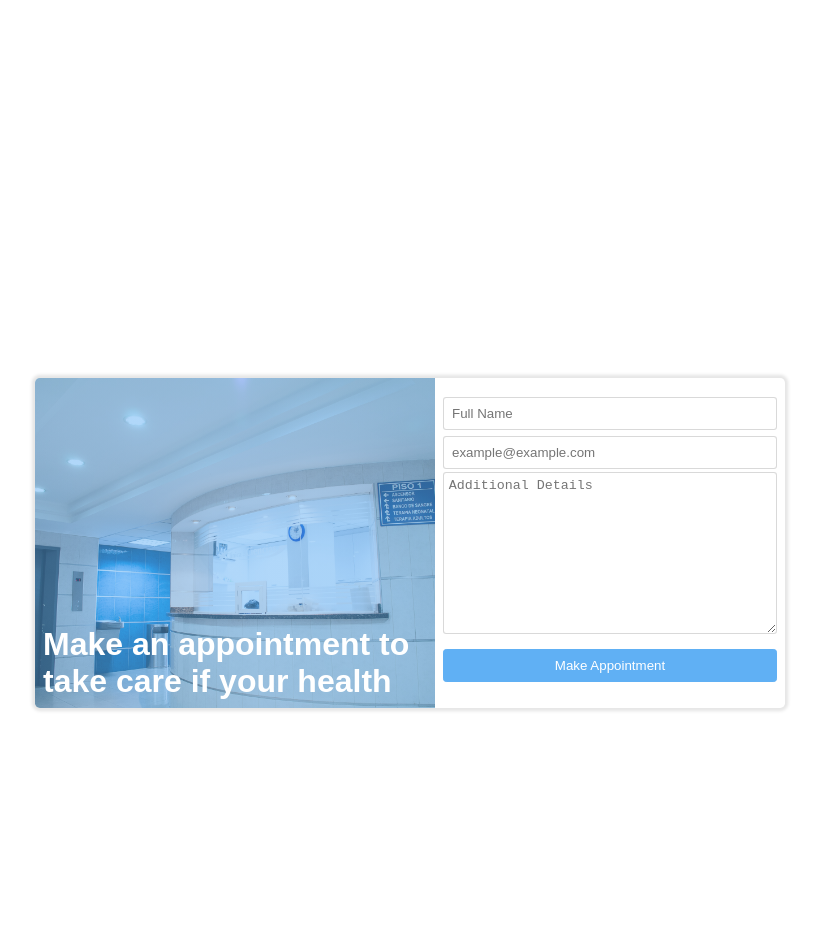
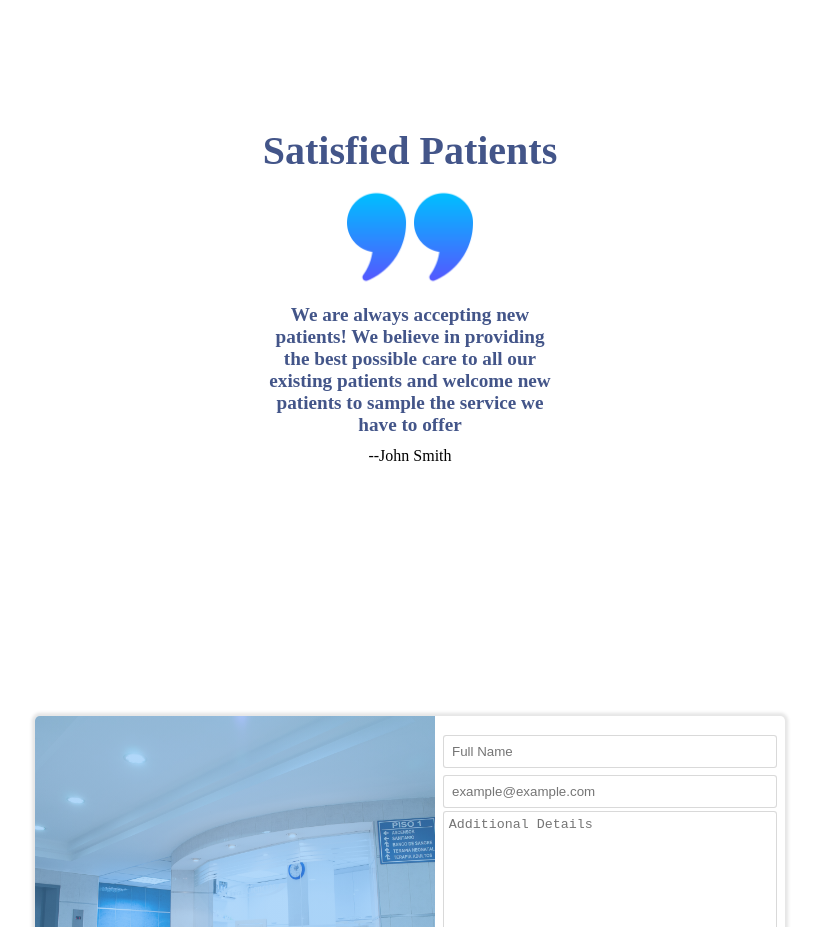
Before and after one commit to Joseph-Wairimu/zencare-frontend, an Angular app: page /home in a window 1280 px wide. Shown: the part 1900-2827 px from the top of the page, without its empty margins (230-1049 px from the left). Built offline with nearby package versions, Linux system fonts and the light colour scheme.

Commit message:
satisfied customers

```diff
--- a/src/app/gallery/gallery.component.css
+++ b/src/app/gallery/gallery.component.css
@@ -0,0 +1,25 @@
+@import url('https://fonts.googleapis.com/css2?family=Nunito:wght@200;300;400;500;600;700;800;900&display=swap');
+* {
+    margin: 0;
+    padding: 0;
+    box-sizing: border-box;
+    text-align: center;
+
+}
+
+body {
+    font-family: 'Nunito', sans-serif;
+}
+.main-img img{
+width: 10%;
+}
+.main-art h1{
+    font-weight: 550;
+    font-size: 2.5rem;
+    color:#435589;
+}
+.main-art h4{
+    font-weight: 550;
+    font-size: 1.2rem;
+    color:#435589;
+}
--- a/src/app/gallery/gallery.component.html
+++ b/src/app/gallery/gallery.component.html
@@ -1 +1,23 @@
-<p>gallery works!</p>
+<section class="main">
+
+     <article class="main-art">
+       <h1>Satisfied <span style="font-weight: 800;">Patients</span></h1>
+       <div class="main-img">
+        <img src="../../assets/quote.png" alt="">
+       </div>
+
+        <h4>We are always accepting new <br>
+        patients! We believe in providing <br>
+        the best possible care to all our <br>
+         existing patients and welcome new <br>
+        patients to sample the service we <br>
+         have to offer </h4>
+
+        <p style="color: black; margin-block:.7rem ;">--John Smith</p>
+
+
+
+     </article>
+
+
+</section>
--- a/src/app/landing-page/landing-page.component.html
+++ b/src/app/landing-page/landing-page.component.html
@@ -3,7 +3,7 @@
         <h3>We Provide</h3>
         <h1>Full <span>Medical Care</span></h1>
         <h4>Helping thousands of people to get high class medical service. Your health is your most important asset.</h4>
-        <button class="appointment">Make appointment</button>
+        <button class="appointment"   routerLink="/appoint"  routerLinkActive='active'>Make appointment</button>
     </article>
     <article class="main-image">
         <img src="../../assets/undraw_medicine_b1ol(1).png" alt="">
@@ -11,5 +11,6 @@
 </section>
 <app-about></app-about>
 <app-services></app-services>
+<app-gallery></app-gallery>
 <app-appointment></app-appointment>
 <app-footer></app-footer>
```
